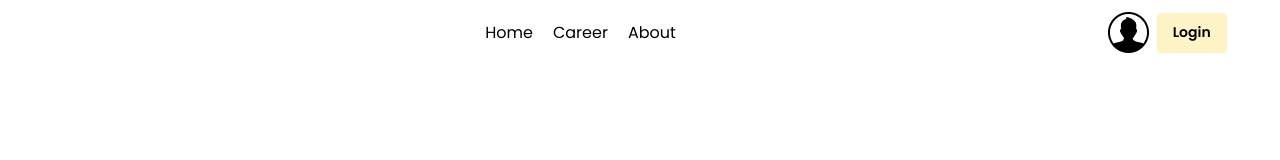
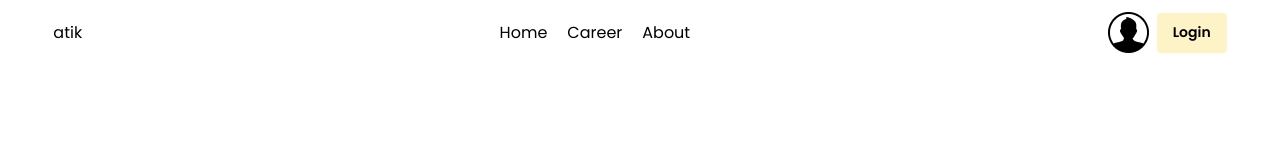
Before and after one commit to atikmahmud482/react2, a React (Vite) app in the folder dragon-news-code/: page /auth in a window 1280 px wide. Shown: the top 160 px of the page. Built offline with nearby package versions, Linux system fonts and the light colour scheme.

Commit message:
video 52-5-3

```diff
--- a/dragon-news-code/src/components/Navbar.jsx
+++ b/dragon-news-code/src/components/Navbar.jsx
@@ -1,10 +1,13 @@
 import { Link } from "react-router-dom";
 import userIcon from "../assets/user.png";
+import { useContext } from "react";
+import { AuthContext } from "../provider/AuthProvider";
 
 const Navbar = () => {
+  const { user } = useContext(AuthContext);
   return (
     <div className=" flex justify-between items-center">
-      <div className=""></div>
+      <div className="">{user?.name}</div>
       <div className="nav space-x-5">
         <Link to="/">Home</Link>
         <Link to="/career">Career</Link>
--- a/dragon-news-code/src/main.jsx
+++ b/dragon-news-code/src/main.jsx
@@ -3,9 +3,12 @@ import { createRoot } from "react-dom/client";
 import "./index.css";
 import { RouterProvider } from "react-router-dom";
 import router from "./routes/router.jsx";
+import AuthProvider from "./provider/AuthProvider.jsx";
 
 createRoot(document.getElementById("root")).render(
   <StrictMode>
-    <RouterProvider router={router}></RouterProvider>
+    <AuthProvider>
+      <RouterProvider router={router}></RouterProvider>
+    </AuthProvider>
   </StrictMode>
 );
--- a/dragon-news-code/src/provider/AuthProvider.jsx
+++ b/dragon-news-code/src/provider/AuthProvider.jsx
@@ -2,10 +2,16 @@ import { createContext, useState } from "react";
 
 export const AuthContext = createContext();
 
-const AuthProvider = () => {
-  const [user, setUser] = useState();
+const AuthProvider = ({ children }) => {
+  const [user, setUser] = useState({
+    name: "atik",
+    email: "atikmahmud482@gmail.com",
+  });
+  const authInfo = { user, setUser };
 
-  return <AuthContext.Provider></AuthContext.Provider>;
+  return (
+    <AuthContext.Provider value={authInfo}> {children}</AuthContext.Provider>
+  );
 };
 
 export default AuthProvider;
```
